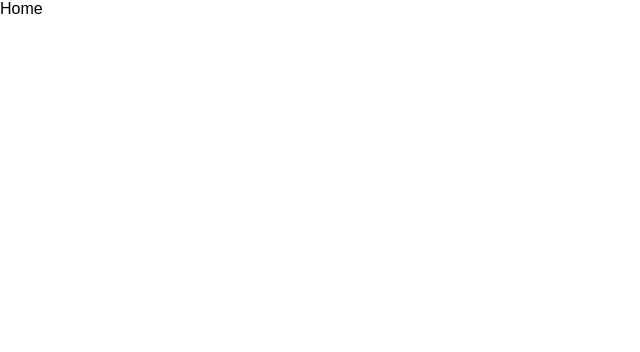
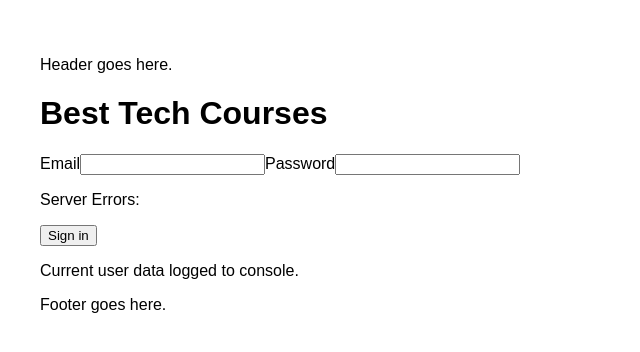
Before and after one commit to kellenmace/best-tech-courses-frontend, a React (Create React App) app: page / in a window 1280 px wide. Shown: the top 352 px of the page, without its empty margins (0-640 px from the left). Built offline with nearby package versions, Linux system fonts and the light colour scheme; no server answers.

Commit message:
Set up app for authentication testing

```diff
--- a/package.json
+++ b/package.json
@@ -6,6 +6,8 @@
     "apollo-boost": "^0.1.10",
     "graphql": "^0.13.2",
     "graphql-tag": "^2.9.2",
+    "jwt-decode": "^2.2.0",
+    "lodash": "^4.17.10",
     "react": "^16.4.1",
     "react-apollo": "^2.1.9",
     "react-dom": "^16.4.1",
--- a/src/App.js
+++ b/src/App.js
@@ -2,11 +2,36 @@ import React from 'react';
 import Routes from './routes';
 import ApolloClient from 'apollo-boost';
 import { ApolloProvider } from 'react-apollo';
+import { getToken, isTokenExpired } from './controllers/auth';
 // import logo from './logo.svg';
 // import './App.css';
 
+
+
+// TODO:
+// Steps to follow: https://github.com/wp-graphql/wp-graphql-jwt-authentication/issues/6
+// See auth & withData files in reactpress-graphql
+
 const client = new ApolloClient({
-  uri: "https://besttechcourses.test/graphql"
+  uri: "https://besttechcourses.test/graphql/?XDEBUG_SESSION_START=10705",
+  request: async operation => {
+    const token = getToken('authToken');
+    console.log('authToken fetched from localStorage:');
+    console.log(token);
+    if (token) {
+      console.log('Token is valid (not expired).')
+    } else {
+      console.log('Token is either nonexistent or expired.');
+    }
+
+    if (!token) return;
+
+    operation.setContext({
+      headers: {
+        authorization: `Bearer ${token}`
+      }
+    });
+  }
 });
 
 export default () => (
--- /dev/null
+++ b/src/components/ConsoleLogActiveUser.js
@@ -0,0 +1,24 @@
+import React from 'react';
+import { graphql } from 'react-apollo'
+import gql from 'graphql-tag'
+
+const ConsoleLogActiveUser = props => {
+  console.log('The current user is:')
+  console.log( props );
+  return (
+    <p>Current user data logged to console.</p>
+  );
+};
+
+const GET_VIEWER = gql`
+  query getViewer {
+    viewer {
+      id
+      username
+    }
+  }
+`;
+
+export default graphql(GET_VIEWER, {
+  props: ({ data: { viewer } }) => viewer,
+})(ConsoleLogActiveUser);
--- /dev/null
+++ b/src/components/SignInForm.js
@@ -0,0 +1,157 @@
+import React, { Component } from 'react';
+import isEmpty from 'lodash/isEmpty';
+import { graphql } from 'react-apollo';
+import gql from 'graphql-tag';
+import { storeUserData } from '../controllers/auth';
+
+class SignInForm extends Component {
+  constructor(props) {
+    super(props);
+  }
+
+  state = {
+    email: '',
+    password: '',
+    errors: {},
+    serverError: ''
+    // isLoading: false,
+    // fieldsBlurred: {},
+  }
+
+  handleInputChange = event => {
+    this.setState({ [event.target.name]: event.target.value });
+  }
+
+  handleFormSubmit = async event => {
+    event.preventDefault();
+    this.setState({ serverError: '' });
+    const isValid = this.validate();
+
+    if ( ! isValid ) {
+      return;
+    }
+
+    try {
+      console.log( 'Signing in now.');
+
+      const response = await this.props.signInMutation({
+        variables: {
+          username: this.state.email,
+          password: this.state.password,
+          clientMutationId: this.getUuid()
+        }
+      });
+
+      storeUserData(response.data.login);
+
+      console.log('User authenticated successfully and token stored in localStorage.');
+
+      // TODO: maybe redirect the user back to the prevous page they were on
+      // and display a "You are signed in" message.
+      // this.props.router.push("/account");
+      // To get user data:
+      // JSON.parse( localStorage.getItem('userData') );
+      // userData.authToken and userData.authToken.firstName
+
+    } catch(error) {
+      this.setState({ serverError: 'Invaid email or password. Please try again.' });
+    }
+  }
+
+  getUuid = () => (
+    [1e7]+-1e3+-4e3+-8e3+-1e11).replace(/[018]/g, c =>
+      (c ^ crypto.getRandomValues(new Uint8Array(1))[0] & 15 >> c / 4).toString(16)
+  );
+
+  validate = () => {
+    const inputs = [...this.formEl.getElementsByTagName('input')];
+    const invalidInputs = inputs.filter(input => ! input.validity.valid);
+    const errors = {};
+
+    // Add HTML5 form validation messages to errors object.
+    invalidInputs.map( input => errors[input.name] = input.validationMessage );
+
+    this.setState({ errors });
+
+    return isEmpty(errors);
+  }
+
+  renderFieldError = name => {
+    const { errors } = this.state;
+    if ( ! errors[ name ] ) return '';
+
+    return <span className="SignInForm__error">{errors[ name ]}</span>;
+  }
+
+  renderServerError = () => {
+    const { serverError } = this.state;
+    if ( ! serverError ) return '';
+
+    return <span className="SignInForm__error">{serverError}</span>;
+  }
+
+  render() {
+    return (
+      <form ref={form => this.formEl = form} onSubmit={this.handleFormSubmit} noValidate>
+
+          <label htmlFor="SignUpForm-email">Email</label>
+          <input
+            id="SignUpForm-email"
+            type="email"
+            name="email"
+            value={ this.state.email }
+            onChange={this.handleInputChange}
+            required
+          />
+          {this.renderFieldError('email')}
+
+          <label htmlFor="SignInForm-password">Password</label>
+          <input
+            id="SignInForm-password"
+            type="password"
+            name="password"
+            value={ this.state.password }
+            onChange={this.handleInputChange}
+            required
+          />
+          {this.renderFieldError('password')}
+
+          <p>Server Errors:</p>
+          {this.renderServerError()}
+
+          <button>Sign in</button>
+
+        </form>
+    );
+  }
+}
+
+// *** STYLES ***
+// .was-validated .form-control:valid~.invalid-feedback {
+//   display: none;
+// }
+// input:invalid {
+//   border: 2px dashed red;
+// }
+
+// input:valid {
+//   border: 2px solid green;
+// }
+
+const SIGN_IN = gql`
+  mutation LoginUser($username: String!, $password: String!, $clientMutationId: String!) {
+    login( input: {
+      username: $username,
+      password: $password,
+      clientMutationId: $clientMutationId
+    } ) {
+      authToken
+      refreshToken
+      user {
+        firstName
+      }
+    }
+  }
+`;
+
+export default graphql(SIGN_IN, { name: 'signInMutation' })(SignInForm);
--- /dev/null
+++ b/src/controllers/auth.js
@@ -0,0 +1,26 @@
+import decode from 'jwt-decode';
+
+const USERDATA_KEY = 'userData';
+
+export const storeUserData = userData => {
+  localStorage.setItem(USERDATA_KEY, JSON.stringify(userData));
+};
+
+// For type, pass 'authToken' or 'refreshToken'.
+// Returns null if it is nonexistent or expired.
+export const getToken = type => {
+  const userData = JSON.parse( localStorage.getItem(USERDATA_KEY) );
+  if (!userData || !userData[type] || isTokenExpired(userData[type])) return null;
+  return userData[type];
+};
+
+export const isTokenExpired = token => {
+  const date = getTokenExpirationDate(token);
+  return !! date && date.valueOf() <= new Date().valueOf();
+}
+
+const getTokenExpirationDate = token => {
+  const decoded = decode(token);
+  if (!decoded.exp) return null;
+  return new Date(decoded.exp * 1000);
+}
--- /dev/null
+++ b/src/pages/home.js
@@ -0,0 +1,19 @@
+import React from 'react';
+// import { Query } from 'react-apollo';
+// import gql from 'graphql-tag';
+import Layout from '../components/Layout';
+import SignInForm from '../components/SignInForm';
+import ConsoleLogActiveUser from '../components/ConsoleLogActiveUser';
+
+export default () => {
+  console.log('userData in localStorage is:');
+  console.log( JSON.parse( localStorage.getItem('userData') ) );
+
+  return (
+    <Layout>
+      <h1>Best Tech Courses</h1>
+      <SignInForm />
+      <ConsoleLogActiveUser />
+    </Layout>
+  );
+};
--- a/src/pages/index.js
+++ /dev/null
@@ -1,9 +0,0 @@
-import React from 'react';
-import { Query } from "react-apollo";
-import gql from "graphql-tag";
-
-export default() => {
-  return (
-    <div>Home</div>
-  );
-};
--- a/src/routes/index.js
+++ b/src/routes/index.js
@@ -1,7 +1,7 @@
 import React from 'react';
 import { BrowserRouter, Route, Switch } from 'react-router-dom';
 import Courses from '../pages/courses';
-import Index from '../pages/index';
+import Home from '../pages/home';
 
 // React Router tutorial:
 // https://www.youtube.com/watch?v=l9eyot_IXLY
@@ -9,7 +9,7 @@ export default() => (
   <BrowserRouter>
     <Switch>
       <Route path="/courses" exact component={Courses} />
-      <Route path="/" component={Index} />
+      <Route path="/" component={Home} />
     </Switch>
   </BrowserRouter>
 );
```
Also changed, not shown: 1 other file (tests, documents, lock files or other folders).
